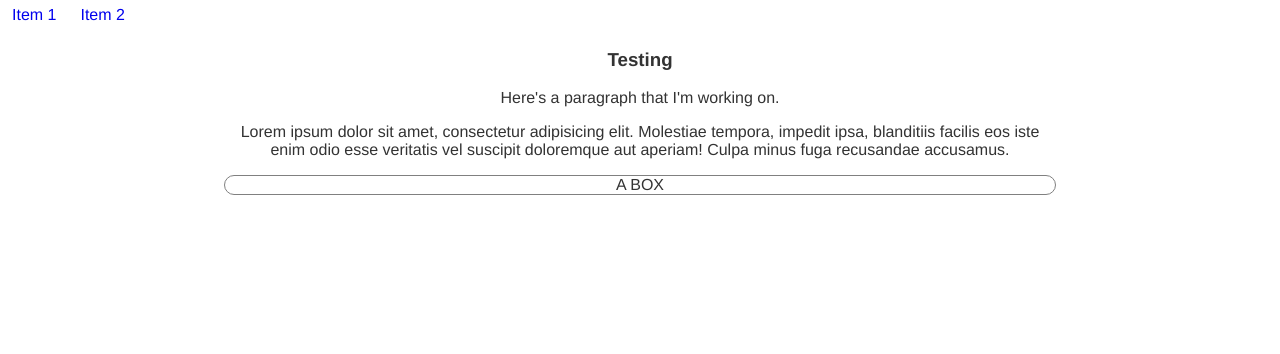
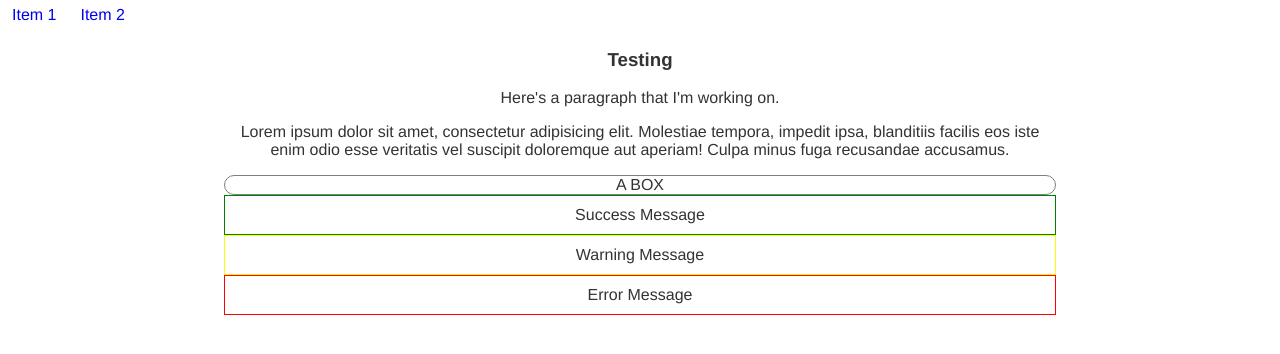
Before and after one commit to bryantee/sass-basics, a plain HTML site: page index.html in a window 1280 px wide. Drawn offline with Linux system fonts and the light colour scheme.

Commit message:
extend/inheritance SASS: error messages

```diff
--- a/index.html
+++ b/index.html
@@ -14,6 +14,9 @@
         <p>Here's a paragraph that I'm working on.</p>
         <p>Lorem ipsum dolor sit amet, consectetur adipisicing elit. Molestiae tempora, impedit ipsa, blanditiis facilis eos iste enim odio esse veritatis vel suscipit doloremque aut aperiam! Culpa minus fuga recusandae accusamus.</p>
         <div class="box">A BOX</div>
+        <div class="message success">Success Message</div>
+        <div class="message warning">Warning Message</div>
+        <div class="message error">Error Message</div>
       </div>
     </body>
 </html>
--- a/main.scss
+++ b/main.scss
@@ -1,5 +1,6 @@
 @import 'reset';
 
+// some variables to use
 $font-stack: Helvetica, sans-serif;
 $primary-color: #333;
 $content-width: 65%;
@@ -44,3 +45,24 @@ nav {
   @include border-radius(10px);
   border: 1px solid grey;
 }
+
+.message {
+  border: 1px solid #ccc;
+  padding: 10px;
+  color: #333;
+}
+
+.success {
+  @extend .message;
+  border-color: green;
+}
+
+.error {
+  @extend .message;
+  border-color: red;
+}
+
+.warning {
+  @extend .message;
+  border-color: yellow;
+}
```
Also changed, not shown: output.css, 1 other file.
